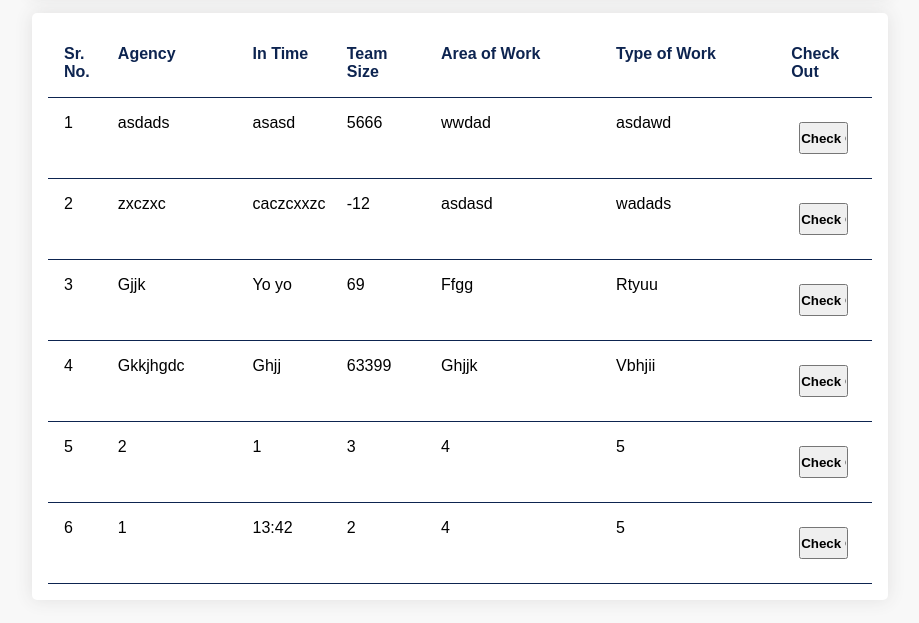
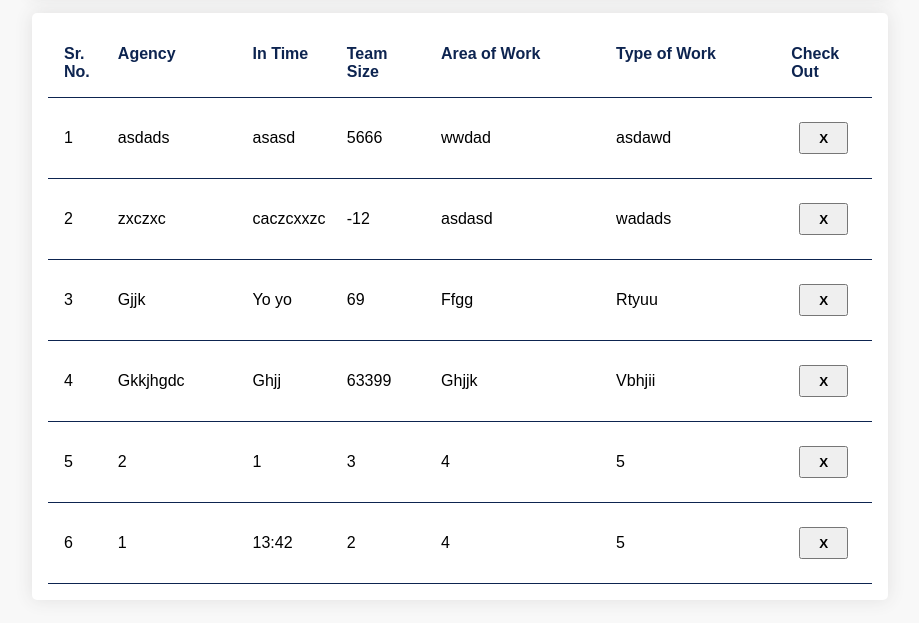
Before and after one commit to Harshal141/VisitorLog-for-Submarine, a website: page public/data.html in a window 1280 px wide. Shown: the part 101-724 px from the top of the page, without its empty margins (180-1099 px from the left). Drawn offline with Linux system fonts and the light colour scheme; files whose address does not match are found by name.

Commit message:
clearing

```diff
--- a/public/data.html
+++ b/public/data.html
@@ -63,17 +63,17 @@
         data.forEach(element => {
             visitors+=parseInt(element.size);
             table.innerHTML = table.innerHTML + `<div class="row">
-                <div class="sno">${++sr}</div>
-                <div class="agency">${element.agency}</div>
-                <div class="t-in">${element.name}</div>
-                <div class="t-size">${element.size}</div>
-                <div class="w-area">${element.area}</div>
-                <div class="w-type">${element.work}</div>
+                <div class="sno align_center">${++sr}</div>
+                <div class="agency align_center">${element.agency}</div>
+                <div class="t-in align_center">${element.name}</div>
+                <div class="t-size align_center">${element.size}</div>
+                <div class="w-area align_center">${element.area}</div>
+                <div class="w-type align_center">${element.work}</div>
                 <div class="c-out">
                     <form action="/data_remove" class="entryForm" method="post">
                     <input type="hidden" name="agency" value="${element.agency}" />
                     <input type="hidden" name="area" value="${element.area}" />
-                    <input type="submit" value="Check Out">
+                    <input class="sub" type="submit" value="X">
                     </form>
                 </div>
             </div>`
--- a/public/style.css
+++ b/public/style.css
@@ -27,6 +27,15 @@ body{
     .container{
         margin: 1rem auto;
     }
+}
+.sub{
+
+        display: inline-block;
+        content: "\00d7"; /* This will render the 'X' */
+}
+.align_center{
+    display: flex;
+    align-items: center;
 }
 .navbar{
     display: flex;
```
